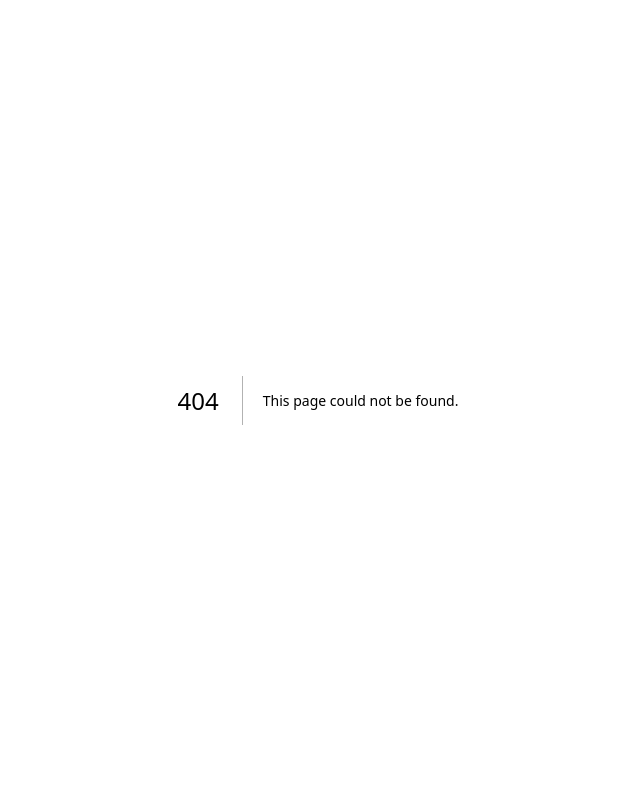
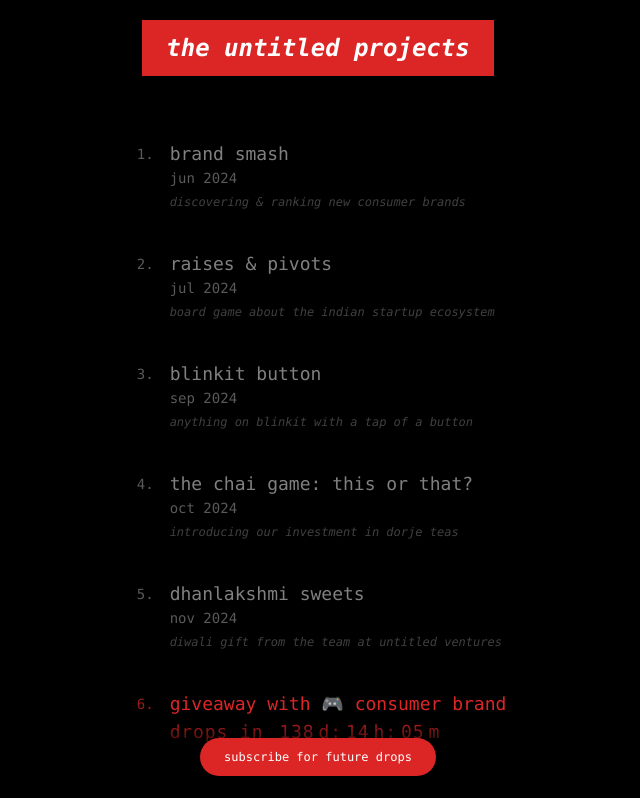
Before and after one commit to anmolm96/untitled-site, a Next.js app: page /projects in a window 1280 px wide. Before the commit this address had no page. Shown: the top 798 px of the page, without its empty margins (322-962 px from the left). Built offline with nearby package versions, Linux system fonts and the light colour scheme.

Commit message:
the untitled projects

```diff
--- a/app/drops/page.tsx
+++ b/app/projects/page.tsx
@@ -1,6 +1,11 @@
 import ProjectList from "@/components/projects";
 import type { NextPage } from "next";
 import Head from "next/head";
+
+export const metadata = {
+  title: "the untitled projects",
+  description: "cool projects built by untitled ventures",
+};
 
 const Home: NextPage = () => {
   return (
--- a/components/projects.tsx
+++ b/components/projects.tsx
@@ -29,7 +29,7 @@
   },
   {
     id: 4,
-    title: "the chai game",
+    title: "the chai game: this or that?",
     tagline: "introducing our investment in dorje teas",
     link: "https://chai.untitledventures.xyz/",
     date: "oct 2024",
@@ -111,7 +111,7 @@
         <div className="text-center">
           <div className="inline-block bg-red-600 px-6 py-3 mb-4">
             <h1 className="text-2xl italic m-0 font-bold">
-              drops by untitled ventures
+              the untitled projects
             </h1>
           </div>
         </div>
```
